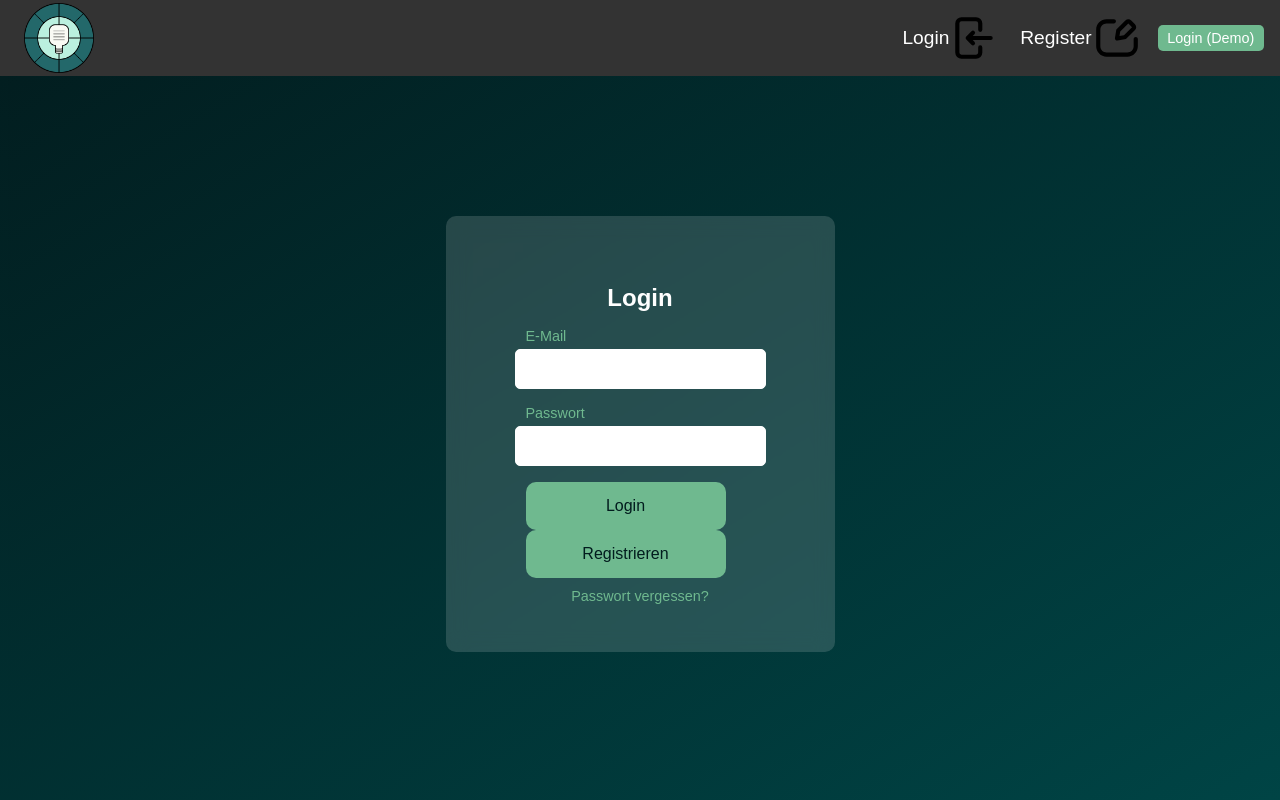
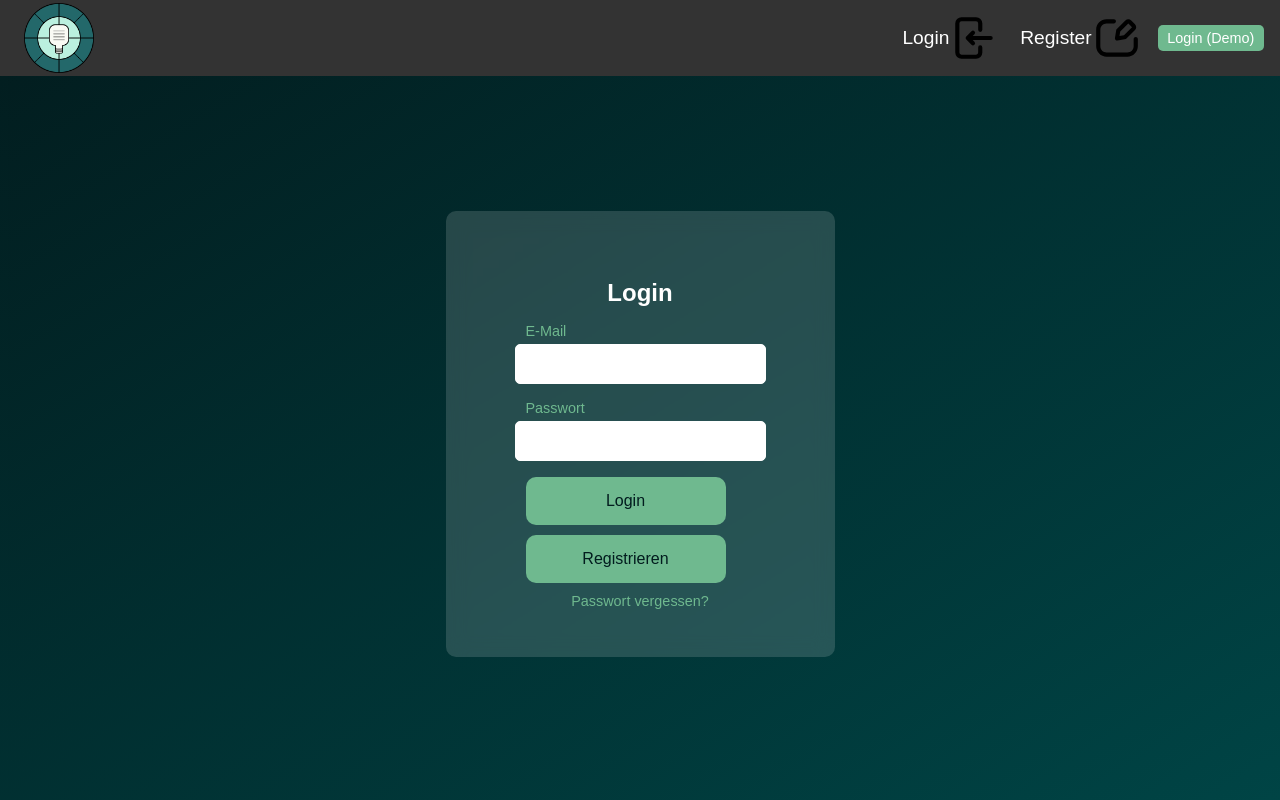
Before and after one commit to rafiistcool/WebEng_Project, a Vue app in the folder brainPop/Frontend/: page /login in a window 1280 px wide. Built offline with nearby package versions, Linux system fonts and the light colour scheme.

Commit message:
"Group login and register buttons with updated styling.
Wrapped login and register buttons in a container for better structure. Added CSS to align buttons vertically with appropriate spacing using flexbox."

```diff
--- a/brainPop/Frontend/src/assets/styles/login.css
+++ b/brainPop/Frontend/src/assets/styles/login.css
@@ -68,3 +68,10 @@
 .forgot-password:hover {
     text-decoration: underline;
 }
+
+.login-register-buttons{
+    display: flex;
+    justify-content: center;
+    flex-direction: column;
+    gap: 10px;
+}
--- a/brainPop/Frontend/src/components/LoginPage.vue
+++ b/brainPop/Frontend/src/components/LoginPage.vue
@@ -33,10 +33,12 @@ const login = () => {
         <label for="password">Passwort</label>
         <input type="password" id="password" v-model="password" required>
       </div>
-      <button type="submit" class="button login-button" @click="login">Login</button>
-      <router-link to="/register" class="button register-button" custom v-slot="{ navigate }">
-        <button @click="navigate">Registrieren</button>
-      </router-link>
+      <div class="login-register-buttons">
+        <button type="submit" class="button login-button" @click="login">Login</button>
+        <router-link to="/register" class="button register-button" custom v-slot="{ navigate }">
+          <button @click="navigate">Registrieren</button>
+        </router-link>
+      </div>
     </form>
     <a href="#" style="color: #6fB98F" class="forgot-password">Passwort vergessen?</a>
   </div>
```
